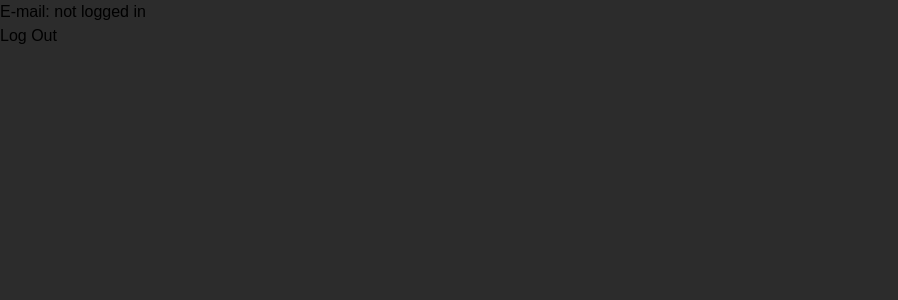
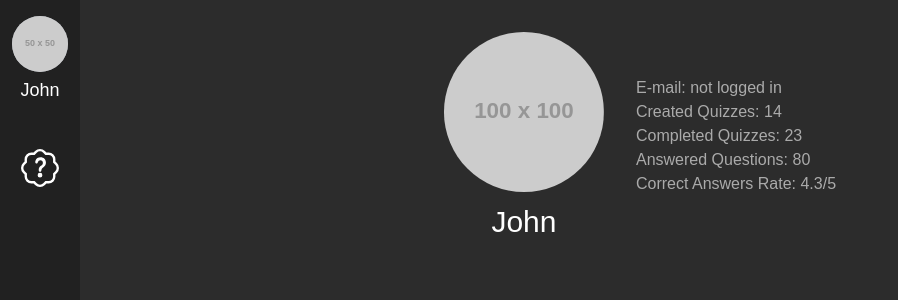
Before and after one commit to jeansvf/study-quiz, a React (Vite) app: page /account in a window 1280 px wide. Shown: the top 300 px of the page, without its empty margins (0-898 px from the left). Built offline with nearby package versions, Linux system fonts and the light colour scheme; no server answers.

Commit message:
started adding the navbar

```diff
--- a/src/App.jsx
+++ b/src/App.jsx
@@ -5,10 +5,12 @@ import Login from "./pages/Login";
 import MyQuizzes from "./pages/MyQuizzes";
 import Quiz from "./pages/Quiz";
 import Register from "./pages/Register";
+import NavBar from "./components/NavBar";
 
 export default function App() {
   return (
       <BrowserRouter>
+        <NavBar />
         <Routes>
             <Route path="/account" element={<Account />} />
             <Route path="/login" element={<Login />} />
--- a/src/components/CreateQuizModal.jsx
+++ b/src/components/CreateQuizModal.jsx
@@ -35,7 +35,7 @@ export default function CreateQuizModal({setQuizModalActive, getQuizzes}) {
     return (
         <motion.form
         initial={{
-            scale: .8,
+            scale: .9,
             opacity: 0
         }}
         animate={{
@@ -44,7 +44,7 @@ export default function CreateQuizModal({setQuizModalActive, getQuizzes}) {
             y: 0
         }}
         exit={{
-            scale: .8,
+            scale: .9,
             opacity: 0,
         }}
         transition={{
@@ -61,6 +61,7 @@ export default function CreateQuizModal({setQuizModalActive, getQuizzes}) {
                 <label htmlFor="quiz-description" className="w-96 text-white text-lg mt-2">Quiz Description</label>
                 <textarea onChange={(e) => {setQuizDescription(e.target.value)}} type="text" id="quiz-description" className="rounded-md h-24 resize-none text-black text-lg" />
             </div>
+                {/* render questions */}
                 {
                     quizQuestions?.map((question, index) => {
                         return (
--- /dev/null
+++ b/src/components/NavBar.jsx
@@ -0,0 +1,17 @@
+import { BsPatchQuestion } from "react-icons/bs";
+import { Link } from "react-router-dom";
+
+export default function NavBar() {
+    return (
+        <nav className="fixed left-0 top-0 flex flex-col items-center w-20 h-full bg-[#212121]">
+            {/* better the nav css */}
+            <Link to={"/account"} className="flex flex-col justify-center items-center w-full h-18 mt-4 mb-6">
+                <img src="https://placehold.co/50x50" alt="profile picture" className="bg-gray-400 rounded-full w-14 h-14" />
+                <span className="text-white text-lg mt-1">John</span>
+            </Link>
+            <Link to={"/my-quizzes"} className="flex justify-center items-center w-full h-20 hover:bg-[#373737]">
+                <BsPatchQuestion size={38} color="white"/>
+            </Link>
+        </nav>
+    )
+}
--- a/src/components/UserProfile.jsx
+++ b/src/components/UserProfile.jsx
@@ -1,23 +1,58 @@
 import { onAuthStateChanged, signOut } from "firebase/auth";
 import { useState } from "react";
-import { collection, doc, getFirestore, setDoc } from "firebase/firestore";
-import { auth, db } from "../features/firebase-config"
+import { auth } from "../features/firebase-config"
+import { delay, motion } from "framer-motion";
 
 export default function UserProfile() {
     const [userEmail, setUserEmail] = useState()
-
 
     onAuthStateChanged(auth, (user) => {
         if(user){
             setUserEmail(user.email)
         } else {
             setUserEmail("not logged in")
-        };
+        }
     })
     return (
-        <>
-            <div>E-mail: {userEmail}</div>
-            <button onClick={() => {signOut(auth)}}>Log Out</button>
-        </>
+        <div className="absolute left-1/2 -translate-x-1/2 flex items-center mt-8">
+            <motion.div
+            initial={{
+                scale: 0,
+            }}
+            animate={{
+                y: 0,
+                scale: 1,
+            }}
+            transition={{
+                ease: "circOut",
+                duration: .6
+            }}
+            className="flex flex-col items-center">
+                <img src="https://placehold.co/100x100" alt="No Image" className="w-40 hover:opacity-50 cursor-pointer rounded-full"/>
+                <span className="text-white text-3xl mt-3">John</span>
+            </motion.div>
+            <motion.div
+            initial={{
+                y: "-10%",
+                opacity: 0
+            }}
+            animate={{
+                y: 0,
+                scale: 1,
+                opacity: 1,
+            }}
+            transition={{
+                ease: "easeOut",
+                duration: .2,
+                delay: .2
+            }}
+            className="ml-8 text-white">
+                <p className="opacity-60">E-mail: {userEmail}</p>
+                <p className="opacity-60">Created Quizzes: <span>14</span></p>
+                <p className="opacity-60">Completed Quizzes: <span>23</span></p>
+                <p className="opacity-60">Answered Questions: <span>80</span></p>
+                <p className="opacity-60">Correct Answers Rate: <span>4.3/5</span></p>
+            </motion.div>
+        </div>
     )
 }
--- a/src/pages/MyQuizzes.jsx
+++ b/src/pages/MyQuizzes.jsx
@@ -1,7 +1,7 @@
 import QuizComponent from "../components/QuizComponent";
 import LoadingSvg from "../components/LoadingSvg";
 import CreateQuizModal from "../components/CreateQuizModal";
-import { RiAddFill } from 'react-icons/ri'
+import { IoIosAddCircle } from 'react-icons/io'
 
 import { onAuthStateChanged } from "firebase/auth";
 import { auth, db } from "../features/firebase-config";
@@ -36,7 +36,7 @@ export default function MyQuizzes() {
     }
 
     return (
-        <div className="overscroll-none">
+        <div className="ml-24">
             <AnimatePresence>
                 {/* render the modal to add quizzes */}
                 {
@@ -61,7 +61,7 @@ export default function MyQuizzes() {
                 }
             </main>
 
-            <RiAddFill type="button" onClick={() => setQuizModalActive(true)} className="fixed right-0 bottom-0 m-8  hover:fill-teal-400 hover:cursor-pointer" color="#14b8a6" size={60} />
+            <IoIosAddCircle type="button" onClick={() => setQuizModalActive(true)} className="fixed right-0 bottom-0 m-8 hover:fill-gray-300 hover:cursor-pointer" color="#ffffff" size={60} />
         </div>
     )
 }
```
Lines whose indentation alone changed are shown as unchanged.
